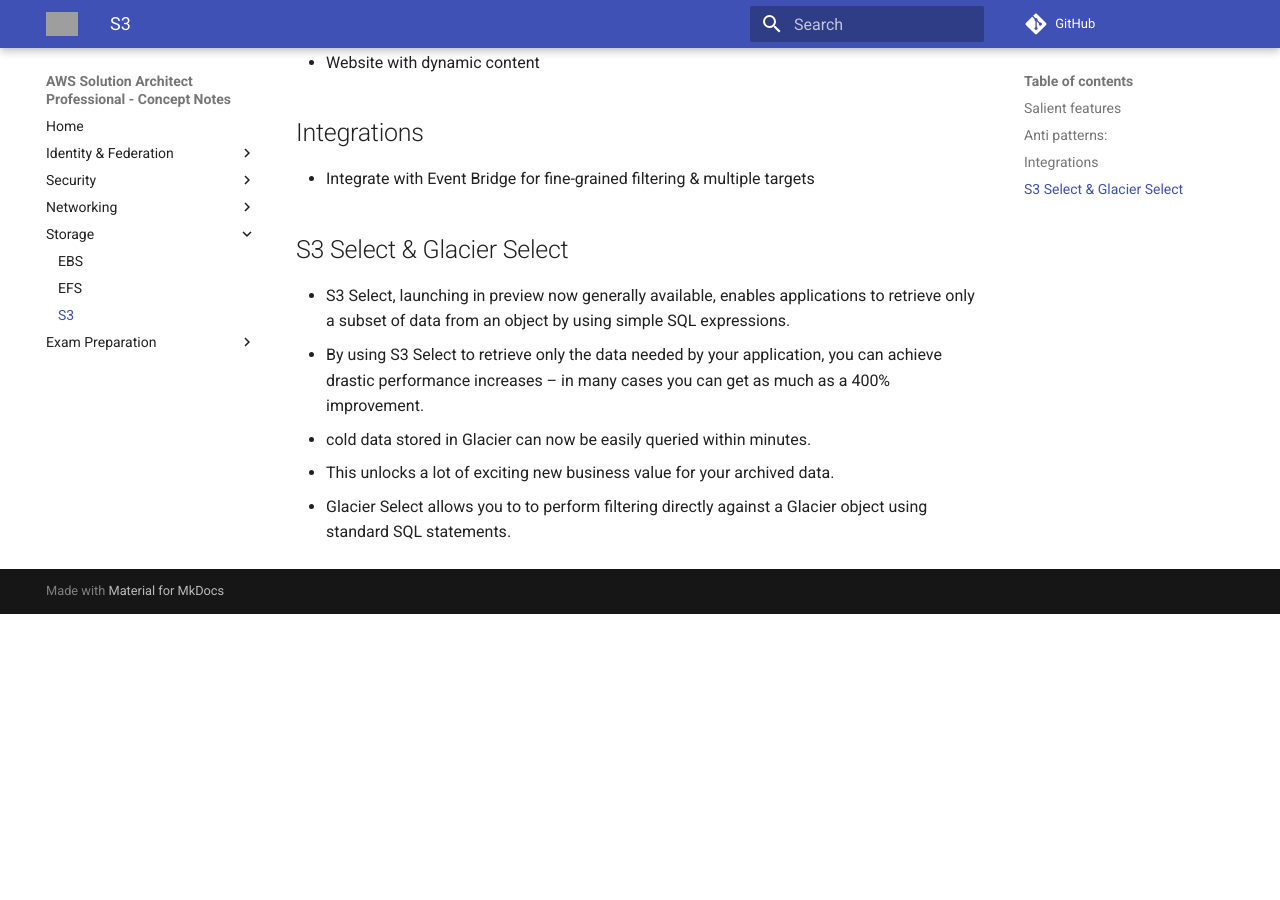
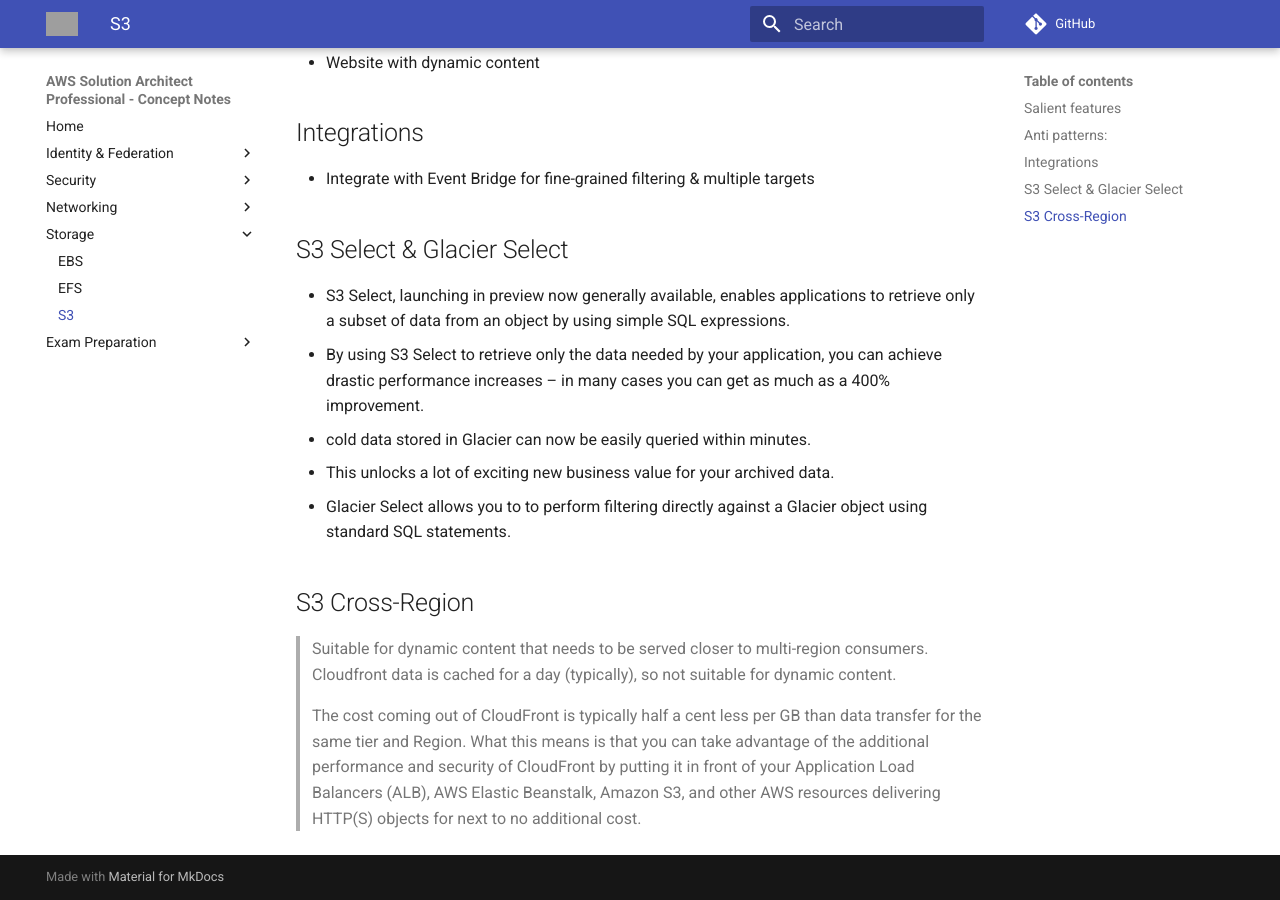
Before and after one commit to jeyabalajis/aws-certified-sa-pro-notes, an MkDocs documentation site: the page built from docs/storage/s3.md, in a window 1280 px wide and 900 px high, scrolled down 584 px. Built offline with MkDocs 1.6.1 and Material for MkDocs 9.7.7, drawn with Linux system fonts in a browser that asks for light colours; comment, search, counter and statistics services are not loaded; before the commit the page ends 1198 px from its top, so only the background shows below that; grey boxes are pictures that could not be loaded.

Commit message:
added cloudfront vs S3

```diff
--- a/docs/storage/s3.md
+++ b/docs/storage/s3.md
@@ -23,3 +23,10 @@
 - cold data stored in Glacier can now be easily queried within minutes.
 - This unlocks a lot of exciting new business value for your archived data.
 - Glacier Select allows you to to perform filtering directly against a Glacier object using standard SQL statements.
+
+## S3 Cross-Region
+
+> Suitable for dynamic content that needs to be served closer to multi-region consumers. Cloudfront data is cached for a day (typically), so not suitable for dynamic content.
+
+> The cost coming out of CloudFront is typically half a cent less per GB than data transfer for the same tier and Region.
+> What this means is that you can take advantage of the additional performance and security of CloudFront by putting it in front of your Application Load Balancers (ALB), AWS Elastic Beanstalk, Amazon S3, and other AWS resources delivering HTTP(S) objects for next to no additional cost.
```
